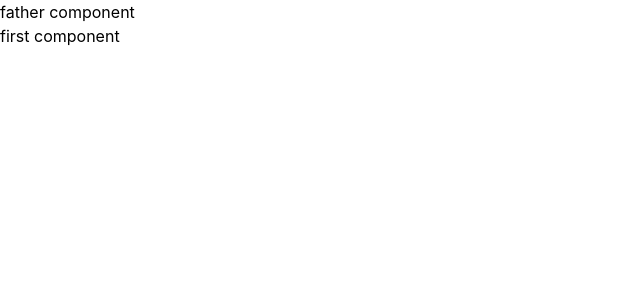
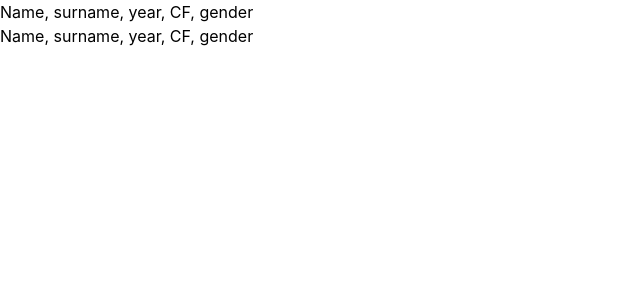
Before and after one commit to gabrielecallegari/react-corso, a React (Create React App) app: page / in a window 1280 px wide. Shown: the top 300 px of the page, without its empty margins (0-640 px from the left). Built offline with nearby package versions, Linux system fonts and the light colour scheme.

Commit message:
add CartaIdentita attributes

```diff
--- a/src/App.tsx
+++ b/src/App.tsx
@@ -1,12 +1,15 @@
 import logo from "./logo.svg";
 import "./App.css";
-import FirstComponent from "./Components/FirstComponent";
+import CartaIdentita from "./Components/CartaIdentita";
+import NameAge from "./Components/NameYear";
 
 function App() {
   return (
     <div className="">
-      <p>father component</p>
-    <FirstComponent name={"lorenzo"} age={65}/>
+      <p>Name, surname, year, CF, gender</p>
+    <CartaIdentita name={"lorenzo"} surname={"cairo"} year={1997}/>
+    <p>Name, surname, year, CF, gender</p>
+    <CartaIdentita name={"lorenzo"} surname={"bairo"} year={1998}/>
     </div>
   );
 }
--- /dev/null
+++ b/src/Components/CFGender.tsx
@@ -0,0 +1,18 @@
+interface ComponentProps {
+    CF?:string,
+    gender?:string
+}
+
+const CFGender =({
+    CF,
+    gender
+}:ComponentProps
+) => {
+    return (
+        <div>
+            <p>{CF}</p>
+            <p>{gender}</p>
+        </div>
+    )
+};
+    export default  CFGender;
--- /dev/null
+++ b/src/Components/CartaIdentita.tsx
@@ -0,0 +1,20 @@
+import CFGender from "./CFGender";
+import NameAge from "./NameYear";
+
+interface ComponentProps {
+    name:string,
+    surname:string,
+    year:number
+}
+
+const CartaIdentita =({
+
+}:ComponentProps
+) => {
+
+    return (
+        <><NameAge></NameAge>
+        <CFGender></CFGender></>
+    )
+}
+    export default  CartaIdentita;
--- a/src/Components/FirstComponent.tsx
+++ /dev/null
@@ -1,19 +0,0 @@
-interface ComponentProps {
-    name:string,
-    age:number
-}
-
-const FirstComponent =({
-    name,
-    age
-}:ComponentProps
-) => {
-
-    console.log("User: ", name, " Age: ",age);
-    return (
-        <div>
-            <p>first component</p>
-        </div>
-    )
-};
-    export default  FirstComponent;
--- /dev/null
+++ b/src/Components/NameYear.tsx
@@ -0,0 +1,21 @@
+interface ComponentProps {
+    name?:string,
+    surname?:string,
+    year?:number
+}
+
+const NameAge =({
+    name,
+    surname,
+    year
+}:ComponentProps
+) => {
+    return (
+        <div>
+            <p>{name}</p>
+            <p>{surname}</p>
+            <p>{year}</p>
+        </div>
+    )
+};
+    export default NameAge;
```
